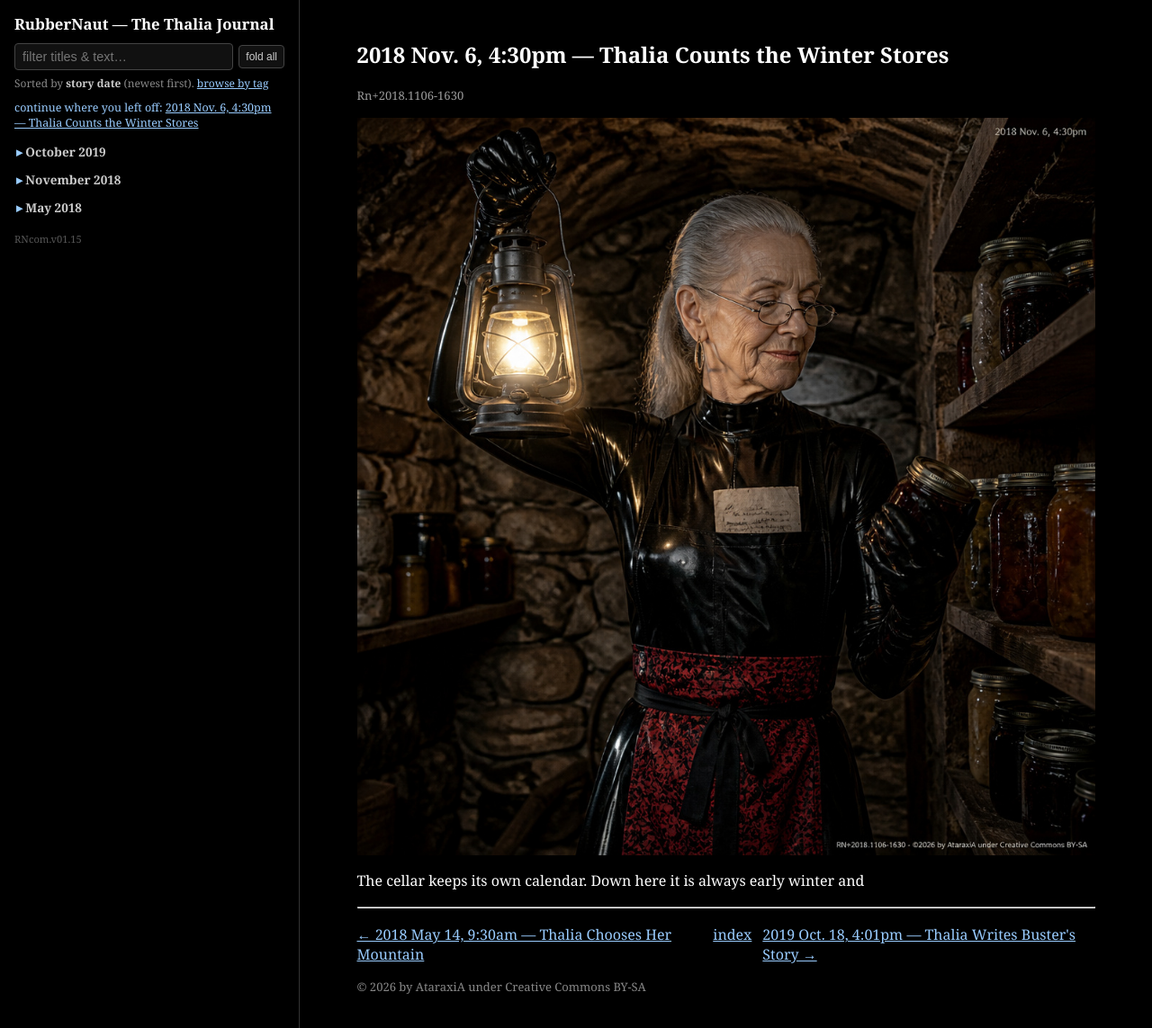
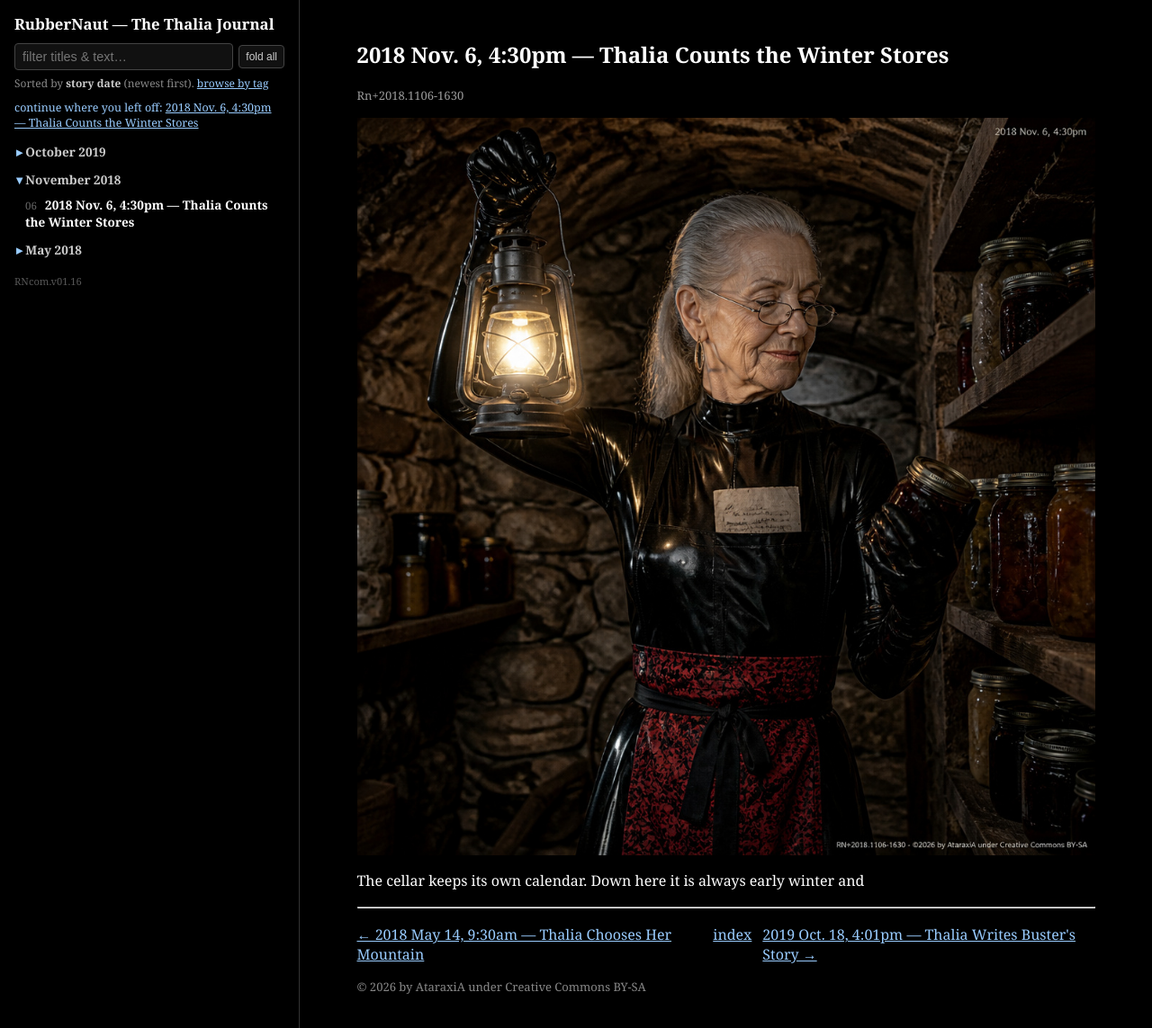
Before and after one commit to AtaraxiA22/RubberNaut, a Jekyll site: the page built from _posts/2018-11-06-2018-nov-6-4-30pm-thalia-counts-the-winter-stores.md, in a window 1280 px wide and 1143 px high. Shown: the whole window at 90% size. Built offline with Jekyll 4.4.1, drawn with Linux system fonts in a browser that asks for light colours; part of the change alters nothing that is shown.

Commit message:
RNcom v01.16

```diff
--- a/_config.yml
+++ b/_config.yml
@@ -1,7 +1,7 @@
 title: RubberNaut — The Thalia Journal
 description: An epistolary journal of the RubberNaut stories, in chronological order.
 author: AtaraxiA
-rncom_version: "v01.15"  # RNcom site version — bump the second number with every change group
+rncom_version: "v01.16"  # RNcom site version — bump the second number with every change group
 url: "https://rubbernaut.com"
 baseurl: "/RubberNaut"
 
--- a/_layouts/default.html
+++ b/_layouts/default.html
@@ -10,7 +10,7 @@
 <div class="shell">
   {% unless page.nosidebar %}
   <nav class="toc">
-    <!-- RNcom nav build: monthfolders-v3 urlpath (v01.15) -->
+    <!-- RNcom nav build: monthfolders-v3 urlpath (v01.16) -->
     <h3><a href="{{ '/' | relative_url }}">RubberNaut &mdash; The Thalia Journal</a></h3>
     <div class="filterrow">
       <input type="search" id="tocfilter" class="tocfilter" placeholder="filter titles &amp; text&hellip;" aria-label="filter the journal"/>
@@ -146,6 +146,14 @@
     months.forEach(function (d) { d.open = false; });
   });
   apply();
+  // on a STORY page: open the current entry's month folder and scroll to it,
+  // so the bold 'you are here' entry is visible (index/home pages: all closed)
+  var curLi = document.querySelector('.toc li.current');
+  if (curLi) {
+    var cm = curLi.closest('details.month');
+    if (cm) cm.open = true;
+    curLi.scrollIntoView({ block: 'nearest' });
+  }
 })();
 </script>
 </body>
```
